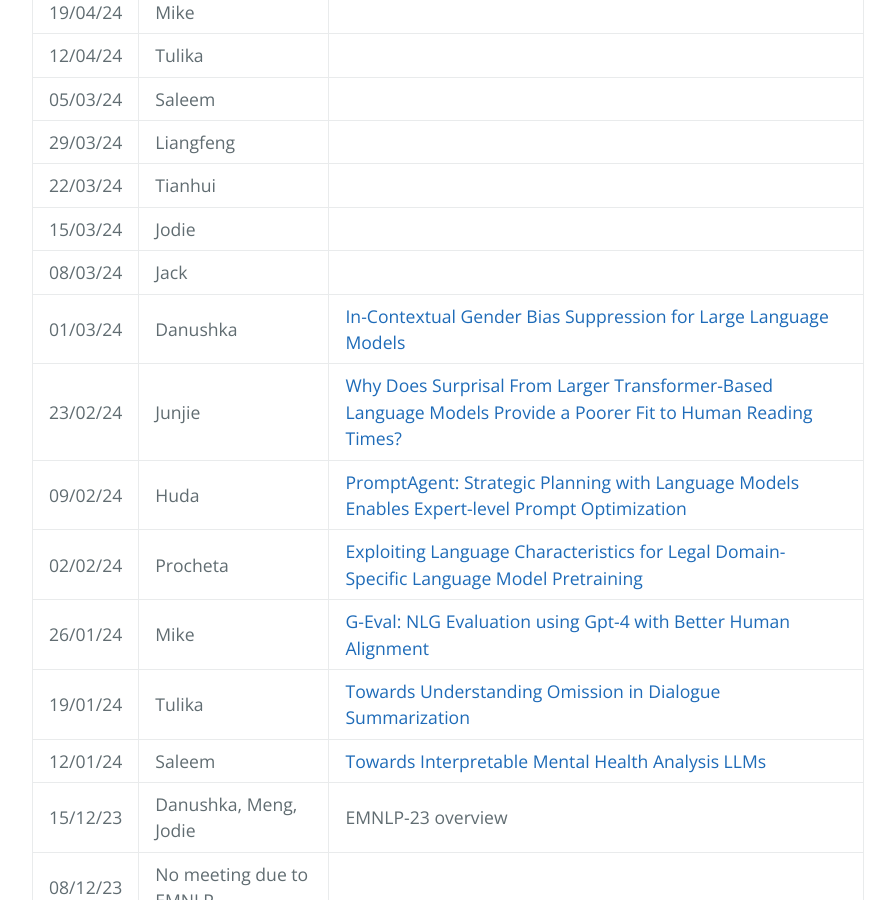
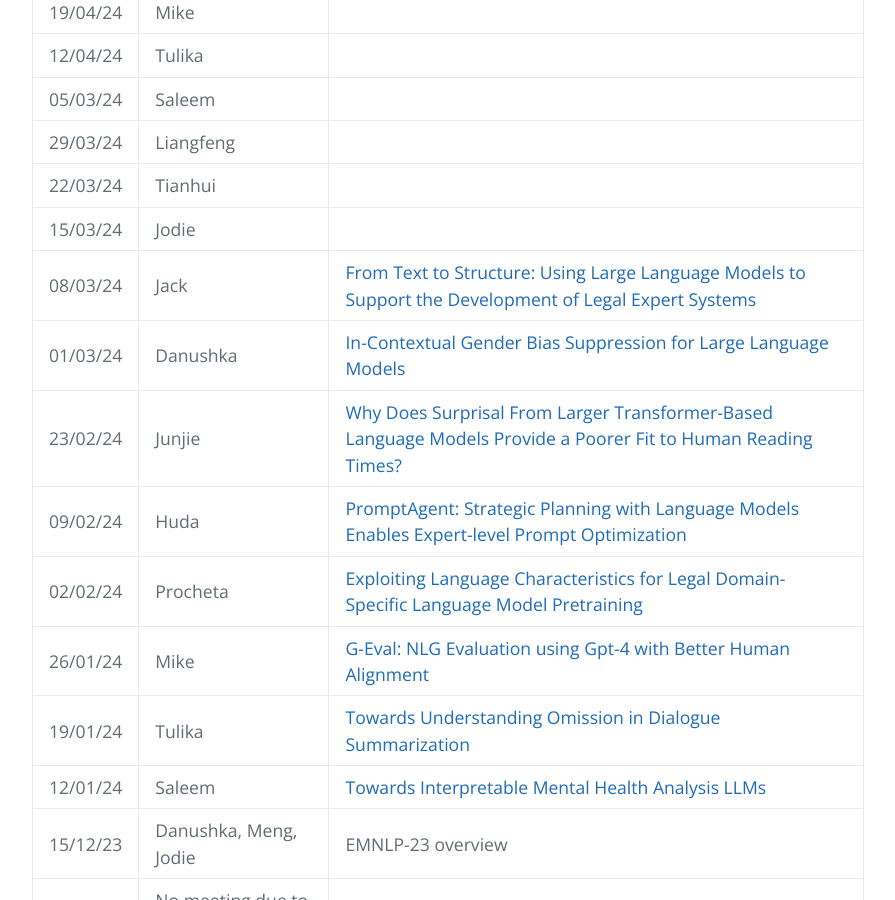
Before and after one commit to LivNLP/livnlp.github.io, a Jekyll site: the page built from reading.md, in a window 1280 px wide and 900 px high, scrolled down 671 px. Shown: the whole window, without its empty margins (192-1087 px from the left). Built offline with Jekyll 4.4.1, drawn with Linux system fonts in a browser that asks for light colours.

Commit message:
Update reading.md

```diff
--- a/reading.md
+++ b/reading.md
@@ -20,7 +20,7 @@ We meet on a weely basis to discuss recent research papers. Here is the schedule
 | 29/03/24 | Liangfeng |
 | 22/03/24 | Tianhui |
 | 15/03/24 | Jodie |
-| 08/03/24 | Jack |
+| 08/03/24 | Jack | [From Text to Structure: Using Large Language Models to Support the Development of Legal Expert Systems](https://arxiv.org/abs/2311.04911)
 | 01/03/24 | Danushka | [In-Contextual Gender Bias Suppression for Large Language Models](https://arxiv.org/abs/2309.07251)
 | 23/02/24 | Junjie | [Why Does Surprisal From Larger Transformer-Based Language Models Provide a Poorer Fit to Human Reading Times?](https://direct.mit.edu/tacl/article/doi/10.1162/tacl_a_00548/115371/Why-Does-Surprisal-From-Larger-Transformer-Based)
 | 09/02/24 | Huda | [PromptAgent: Strategic Planning with Language Models Enables Expert-level Prompt Optimization](https://arxiv.org/abs/2310.16427)
```
